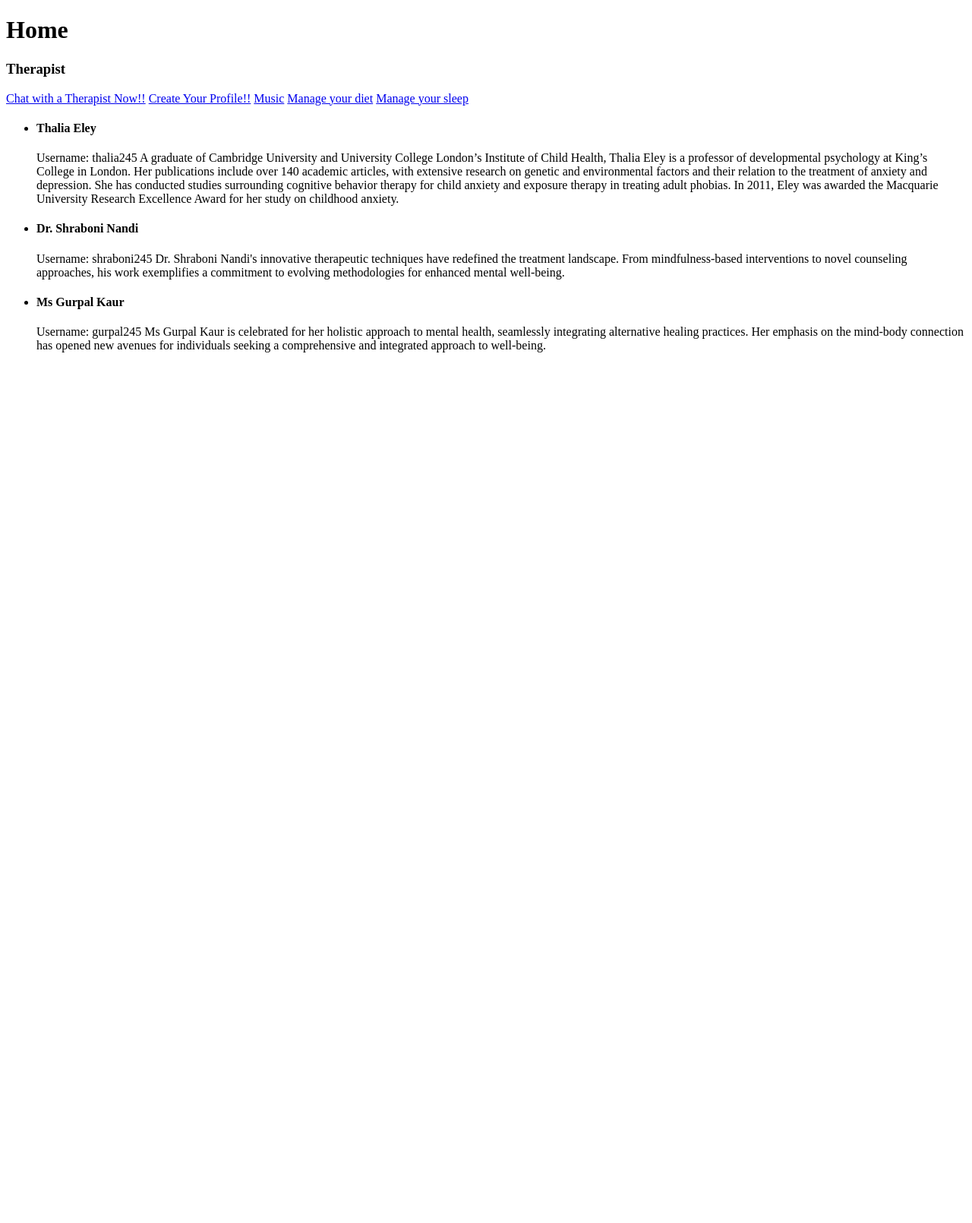
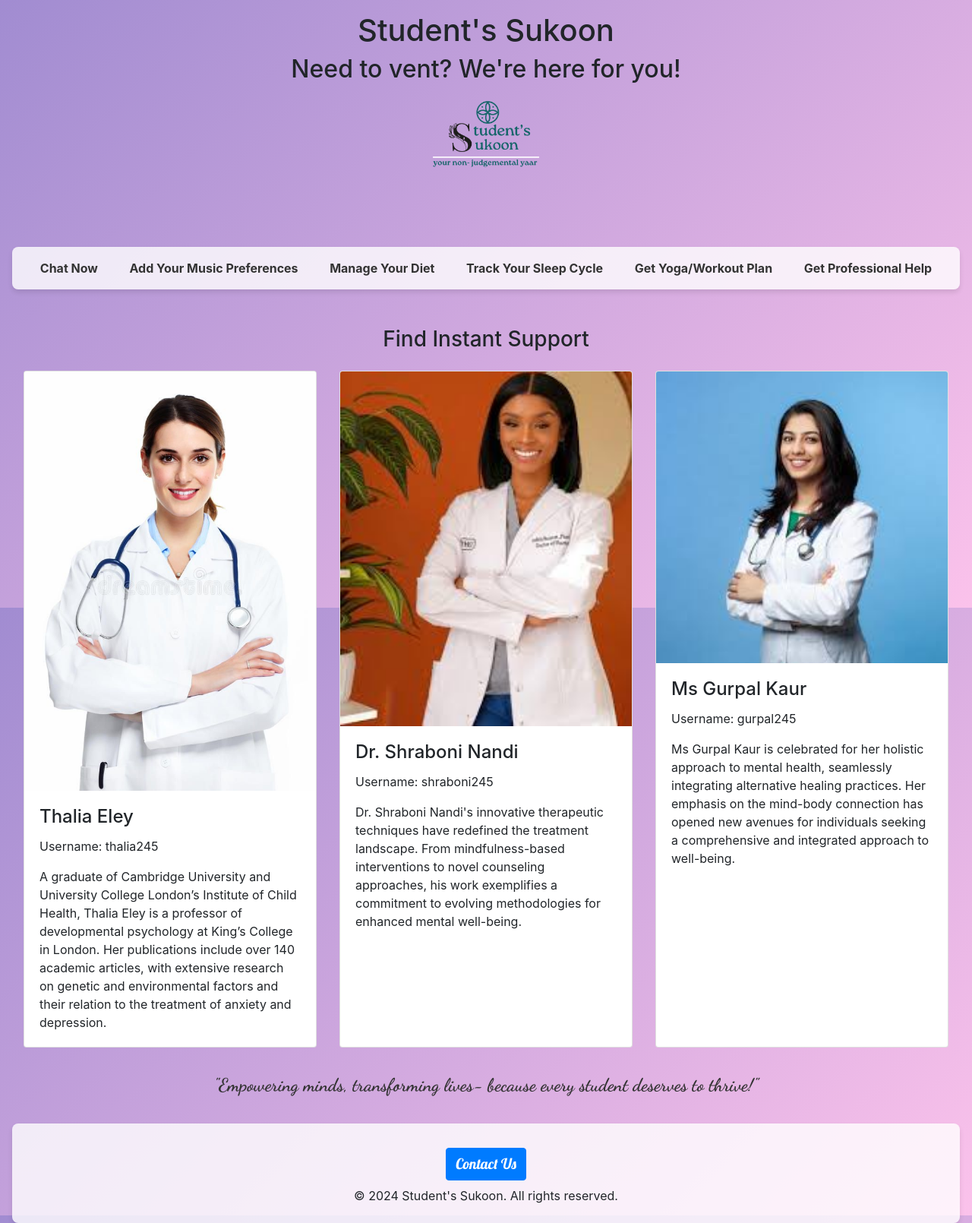
Before and after one commit to Samya-Agg/django_mental_fitness_site, a Django app: page /user/home/ in a window 1280 px wide. Shown: the whole page at 76% size. Before the commit the page ends 464 px from the top, so only its background shows below. Run offline with Django 4.2, Linux system fonts and the light colour scheme; some libraries are stand-ins or nearby versions.

Commit message:
First Commit

```diff
--- a/base/templates/chat.html
+++ b/base/templates/chat.html
@@ -111,9 +111,6 @@
             </form>
         {% endif %}
     </div>
-    <a href="/">Music  </a>
-    <a href="/">Manage your diet  </a>
-    <a href="/">Manage your sleep  </a>
 
 <!-- {% for msg in messages %}
 
--- a/base/templates/home.html
+++ b/base/templates/home.html
@@ -1,36 +1,151 @@
+{% load static %}
+
 <!DOCTYPE html>
 <html lang="en">
 <head>
     <meta charset="UTF-8">
     <meta name="viewport" content="width=device-width, initial-scale=1.0">
-    <title>Document</title>
+    <title>Student's Sukoon</title>
+    <link href="https://stackpath.bootstrapcdn.com/bootstrap/4.5.2/css/bootstrap.min.css" rel="stylesheet">
+    <style>
+
+@import url('https://fonts.googleapis.com/css2?family=Dancing+Script:wght@700&family=Lobster&display=swap');
+        body {
+            background: linear-gradient(135deg, #a18cd1 0%, #fbc2eb 100%);
+            height: 100vh;
+            display: flex;
+            flex-direction: column;
+            align-items: center;
+            padding: 1rem;
+        }
+        .header {
+            width: 100%;
+            background: rgba(255, 255, 255, 0.8);
+            padding: 1rem;
+            border-radius: 0.5rem;
+            box-shadow: 0 4px 6px rgba(0, 0, 0, 0.1);
+            display: flex;
+            justify-content: space-around;
+            margin-bottom: 1rem;
+        }
+        .header a {
+            color: #333;
+            text-decoration: none;
+            font-weight: bold;
+        }
+        .header a:hover {
+            text-decoration: underline;
+        }
+        .card-deck {
+            width: 100%;
+        }
+        .card {
+            margin: 1rem 0;
+        }
+        .card img {
+            width: 100%;
+            height: auto;
+            border-top-left-radius: calc(0.25rem - 1px);
+            border-top-right-radius: calc(0.25rem - 1px);
+        }
+
+        .quote {
+            font-family: 'Dancing Script', cursive;
+            font-size: 1.5rem;
+            color: #333;
+            text-align: center;
+            margin: 2rem 0;
+        }
+        .footer {
+            width: 100%;
+            text-align: center;
+            margin-top: auto;
+            padding: 1rem;
+            background: rgba(255, 255, 255, 0.8);
+            border-radius: 0.5rem;
+            box-shadow: 0 4px 6px rgba(0, 0, 0, 0.1);
+        }
+        .footer p {
+            margin: 0.5rem 0;
+        }
+        .contact-btn {
+            margin-top: 1rem;
+            font-family: 'Lobster', cursive;
+            font-size: 1.2rem;
+        }
+        .top-right {
+            position: absolute;
+            top: 10px;
+            right: 10px;
+        }
+
+    </style>
 </head>
 <body>
-    <h1>Home</h1>
-    <h3>Therapist</h3>
-    <a href="/user/chat/">Chat with a Therapist Now!!</a>
-    <a href="/user/profile/">Create Your Profile!!</a>
-    <a href="/">Music</a>
-    <a href="/">Manage your diet</a>
-    <a href="/">Manage your sleep</a>
-    <ul>
-        <li>
-            <h4>Thalia Eley</h4>
-            Username: thalia245
-            A graduate of Cambridge University and University College London’s Institute of Child Health, Thalia Eley is a professor of developmental psychology at King’s College in London. Her publications include over 140 academic articles, with extensive research on genetic and environmental factors and their relation to the treatment of anxiety and depression. She has conducted studies surrounding cognitive behavior therapy for child anxiety and exposure therapy in treating adult phobias. In 2011, Eley was awarded the Macquarie University Research Excellence Award for her study on childhood anxiety.
-        </li>
-        <li>
-            <h4>Dr. Shraboni Nandi</h4>
-            Username: shraboni245
-            Dr. Shraboni Nandi's innovative therapeutic techniques have redefined the treatment landscape. From mindfulness-based interventions to novel counseling approaches, his work exemplifies a commitment to evolving methodologies for enhanced mental well-being.
-        </li>
-        <li>
-            <h4>Ms Gurpal Kaur</h4>
-            Username: gurpal245
-            Ms Gurpal Kaur is celebrated for her holistic approach to mental health, seamlessly integrating alternative healing practices. Her emphasis on the mind-body connection has opened new avenues for individuals seeking a comprehensive and integrated approach to well-being.
-        </li>
+    <div class="text-center mb-4">
+        <h1>Student's Sukoon</h1>
+        <h2>Need to vent? We're here for you!</h2>
+        <img src="{%static 'base/logo.png'%} " alt="Logo" width="150" height="250" class="img-fluid">
+    </div>
+    <hr>
+    <div class="top-right">
+    {% if request.user.is_authenticated %}
+     <a href="/user/logout/" class="btn btn-danger btn-sm">Logout</a>
+    {% endif %}
+</div>
+    <div class="header">
+        <a href="/user/chat/">Chat Now</a>
 
-        </li>
-    </ul>
+        <a href="/user/music/">Add Your Music Preferences</a>
+        <a href="/user/diet/">Manage Your Diet</a>
+        <a href="/user/sleep/">Track Your Sleep Cycle</a>
+        <a href="/user/workout/">Get Yoga/Workout Plan</a>
+        <a href="/">Get Professional Help</a>
+    </div>
+    <hr>
+
+    <h3 class="text-center">Find Instant Support</h3>
+    <div class="card-deck">
+        <div class="card">
+            <img src="{%static 'base/doct1.jpg'%} " alt="Thalia Eley" width="150" height="150">
+            <div class="card-body">
+                <h4 class="card-title">Thalia Eley</h4>
+                <p class="card-text">Username: thalia245</p>
+                <p class="card-text">A graduate of Cambridge University and University College London’s Institute of Child Health, Thalia Eley is a professor of developmental psychology at King’s College in London. Her publications include over 140 academic articles, with extensive research on genetic and environmental factors and their relation to the treatment of anxiety and depression.</p>
+            </div>
+        </div>
+        <div class="card">
+            <img src="{%static 'base/doct2.jpg'%} " alt="Dr. Shraboni Nandi" width="150" height="150">
+            <div class="card-body">
+                <h4 class="card-title">Dr. Shraboni Nandi</h4>
+                <p class="card-text">Username: shraboni245</p>
+                <p class="card-text">Dr. Shraboni Nandi's innovative therapeutic techniques have redefined the treatment landscape. From mindfulness-based interventions to novel counseling approaches, his work exemplifies a commitment to evolving methodologies for enhanced mental well-being.</p>
+            </div>
+        </div>
+        <div class="card">
+            <img src="{%static 'base/doct3.jpg'%} " alt="Ms Gurpal Kaur" width="150" height="150">
+            <div class="card-body">
+                <h4 class="card-title">Ms Gurpal Kaur</h4>
+                <p class="card-text">Username: gurpal245</p>
+                <p class="card-text">Ms Gurpal Kaur is celebrated for her holistic approach to mental health, seamlessly integrating alternative healing practices. Her emphasis on the mind-body connection has opened new avenues for individuals seeking a comprehensive and integrated approach to well-being.</p>
+            </div>
+        </div>
+    </div>
+
+    <div class="quote">
+        "Empowering minds, transforming lives- because every student deserves to thrive!"
+    </div>
+
+    <div class="footer">
+        <button class="btn btn-primary contact-btn">Contact Us</button>
+        <p>&copy; 2024 Student's Sukoon. All rights reserved.</p>
+
+    </div>
+
+
+
+    <script src="https://code.jquery.com/jquery-3.5.1.slim.min.js"></script>
+    <script src="https://cdn.jsdelivr.net/npm/@popperjs/core@2.5.3/dist/umd/popper.min.js"></script>
+    <script src="https://stackpath.bootstrapcdn.com/bootstrap/4.5.2/js/bootstrap.min.js"></script>
 </body>
 </html>
--- a/base/urls.py
+++ b/base/urls.py
@@ -9,5 +9,8 @@ urlpatterns = [
     path('logout/',views.logoutpage,name="logout"),
     path('profile/',views.account,name="profile"),
     path('home/',views.index,name="home"),
-
+    path('sleep/',views.sleep,name="sleep"),
+    path('diet/',views.diet,name="diet"),
+    path('workout/',views.workout,name="workout"),
+    path('music/',views.music,name="music"),
 ]
--- a/base/views.py
+++ b/base/views.py
@@ -29,7 +29,7 @@ def loginPage(request):
           return redirect('/user/login/')
         else:
           login(request,user)
-          return redirect('/user/chat/')
+          return redirect('/user/profile/')
 
     return render(request,'login.html')
 
@@ -78,7 +78,7 @@ def chatting(request):
             recipient=recipient,
             message=request.POST.get('body')
         )
-        return redirect('chatting')  # Replace with the appropriate URL name
+        return redirect('chatting')
 
     if 'recipient' in request.GET:
         recipient_username = request.GET.get('recipient')
@@ -116,21 +116,38 @@ def chatting(request):
    #context={"messages":chats}
    #return render(request,"chat.html",context)
 
+def sleep(request):
+    return render(request,'sleep.html')
+
+def diet(request):
+    return render(request,'diet.html')
+
 
 def account(request):
-   if request.method=="POST":
-        description=request.POST.get('description')
-        age=request.POST.get('age')
-        playlist=request.POST.get('playlist')
-        contact=request.POST.get('contact')
+   try:
+        prof=profile.objects.get(user=request.user)
+        return redirect('/user/home')
+   except profile.DoesNotExist:
+        if request.method=="POST":
+                description=request.POST.get('description')
+                age=request.POST.get('age')
+                playlist=request.POST.get('playlist')
+                contact=request.POST.get('contact')
 
-        prof=profile.objects.create(
-           user=request.user,
-           description=description,
-           age=age,
-           playlist=playlist,
-           contact=contact,
-        )
-        prof.save()
+                prof=profile.objects.create(
+                    user=request.user,
+                    description=description,
+                    age=age,
+                    playlist=playlist,
+                    contact=contact,
+                )
+                prof.save()
+                return redirect('/user/home')
 
-   return render(request,'profile.html')
+        return render(request,'profile.html')
+
+def workout(request):
+    return render(request,'workout.html')
+
+def music(request):
+    return render(request,'music.html')
```
Also changed, not shown: base/templates/diet.html (added, +133 -0 lines), base/templates/profile.html (+47 -20 lines), base/templates/sleep.html (added, +79 -0 lines), base/templates/workout.html (added, +125 -0 lines), fitness/settings.py (+10 -0 lines), base/static/base/doct1.jpg (added), base/static/base/doct2.jpg (added), base/static/base/doct3.jpg (added), base/static/base/logo.png (added), base/templates/music.html (added), db.sqlite3.
